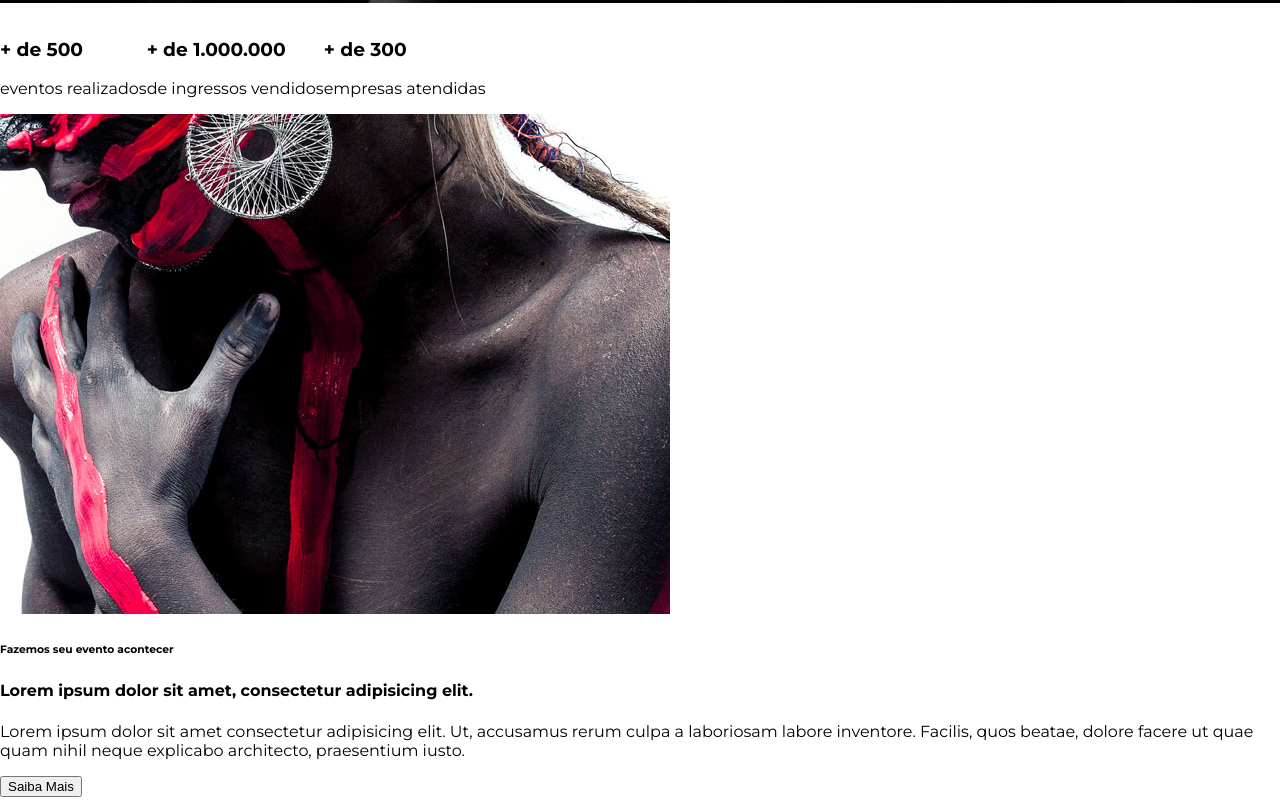
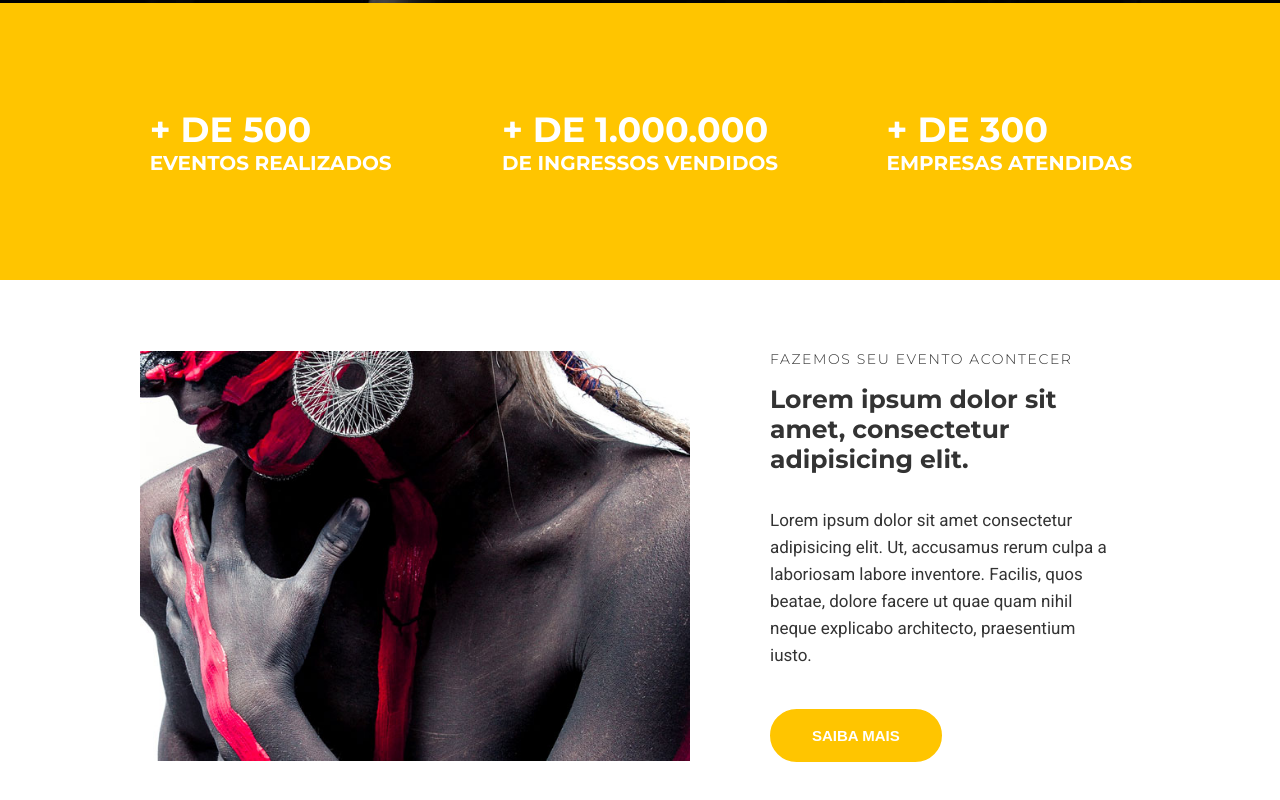
Before and after one commit to fcoradin/studion, a website: page src/index.html in a window 1280 px wide. Shown: the part 797-1597 px from the top of the page. Drawn offline with Linux system fonts and the light colour scheme.

Commit message:
feat(html): constructed aula 6

```diff
--- a/src/index.html
+++ b/src/index.html
@@ -10,6 +10,7 @@
 
 <body>
     <nav class="navbar">
+    <div class="container navbar__container">
         <h1 class="logo-studion">
             Studi<span class="copy--primary">on</span>
             <span class='logo-studion_subtitle'>Eventos</span>
@@ -41,6 +42,7 @@
                 </a>
             </Li>
         </ul>
+    </div>
     </nav>
 
     <header>
@@ -61,26 +63,38 @@
     </header>
 
     <main>
-        <section">
-            <ul>
+        <section id="counter">
+            <ul class="container counter__container">
                 <li>
-                    <h3>+ de 500 </h3>
+                    <h3>
+                    + de 500
+                    <small>
                     eventos realizados
+                    </small>
+                    </h3>
                 </li>
                 <li>
-                    <h3>+ de 1.000.000 </h3>
+                    <h3>
+                    + de 1.000.000
+                    <small>
                     de ingressos vendidos
+                    </small>
+                    </h3>
                 </li>
                 <li>
-                    <h3>+ de 300 </h3>
+                    <h3>
+                    + de 300
+                    <small>
                     empresas atendidas
+                    </small>
+                    </h3>
                 </li>
             </ul>
             </section>
 
-            <section>
-                <div>
-                    <img src="./imnages/institutional.jpg" />
+            <section class="container institutional">
+                <img class="institutional__image" src="./imnages/institutional.jpg" alt="studion institutional" />
+                <div class="institutional__copy">
                     <h6>Fazemos seu evento acontecer</h6>
                     <h4>Lorem ipsum dolor sit amet, consectetur adipisicing elit. </h4>
                     <p>
@@ -88,7 +102,7 @@
                         labore inventore. Facilis, quos beatae, dolore facere ut quae quam nihil neque explicabo
                         architecto, praesentium iusto.
                     </p>
-                    <button>Saiba Mais</button>
+                    <button class="btn btn--institutional">Saiba Mais</button>
                 </div>
             </section>
 
--- a/src/style.css
+++ b/src/style.css
@@ -1,4 +1,4 @@
-@import url('https://fonts.googleapis.com/css2?family=Montserrat:wght@300;400;700;900&display=swap');
+@import url('https://fonts.googleapis.com/css2?family=Montserrat:wght@300;400;500;700;900&family=Roboto&display=swap');
 
 * {
     box-sizing: border-box;
@@ -8,13 +8,26 @@
 
     font-family: 'Montserrat', sans-serif;
     font-size: 16px;
+    --color-copy: #333;
     --color-primary: #ffc500;
     --default-padding: 1rem;
+    color: var(--color-copy);
 }
 
 body {
     margin: 0;
     padding-top: 7.75rem;
+}
+
+header,
+main,
+footer {
+    overflow-x: hidden;
+}
+
+.container {
+    max-width: 1140px;
+    margin: 0 auto;
 }
 
 ul {
@@ -26,18 +39,23 @@ ul {
 .navbar {
     position: fixed;
     z-index: 1;
+    top: 0;
+    left: 0;
+    width: 100%;
+    background-color: #000;
+    color: #fff
+   }
+
+.navbar__container {
     display: grid;
     grid-template-columns: 1fr 9fr;
     align-items: center;
-    top: 0;
-    left: 0;
 
     width: 100vw;
     height: 7.75rem;
     padding: 0 1rem;
 
-    background-color: #000;
-    color: #fff
+
 }
 
 .navbar__links {
@@ -133,8 +151,74 @@ ul {
 
    .btn:hover,
    .btn:active,
-   .btn:focus {
+   .btn:focus,
+   .btn--institutional {
     border-color: var(--color-primary);
     background-color: var(--color-primary);
     color: #fff;
    }
+
+   #counter {
+    background-color: var(--color-primary);
+    color: #fff;
+    text-transform: uppercase;
+   }
+
+   .counter__container {
+    display: grid;
+    grid-template-columns: repeat(auto-fill, minmax(300px, 1fr));
+    place-items: center;
+    padding: 4.375rem 1rem;
+   }
+
+   .counter__container h3 {
+       font-size: 2.1875rem;
+   }
+
+   .counter__container h3 small {
+       display: block;
+       font-size: 1.25rem;
+   }
+
+   .institutional {
+       display: grid;
+       grid-template-columns: auto auto;
+       gap: 3.125rem;
+       align-items: center;
+       padding: 4.375rem;
+   }
+
+   .institutional__image {
+       max-width: 550px;
+   }
+
+   .institutional__copy {
+       padding: 0 1.875rem;
+   }
+
+   .institutional__copy h6 {
+       font-size: .875rem;
+       font-weight: 300;
+       letter-spacing: .1rem;
+       text-transform: uppercase;
+       margin: 0;
+   }
+
+   .institutional__copy h4 {
+       font-size: 1.5625rem;
+       margin-top: 1rem;
+   }
+
+   .institutional p {
+       font-family: 'roboto',sans-serif;
+       font-size: 1.0625rem;
+       line-height: 1.6875rem;
+       margin-bottom: 0;
+       margin-bottom: 2.5rem;
+
+   }
+
+   .btn--institutional:hover {
+       color: var(--color-copy);
+       background: unset;
+   }
```
